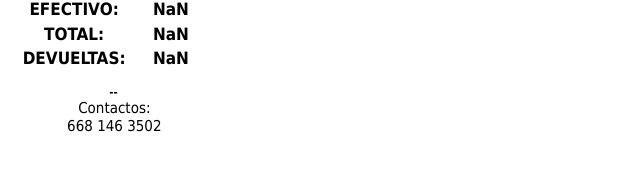
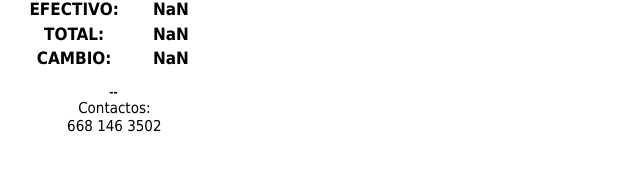
Before and after one commit to Isaquilloalaluf/Tickets, a plain HTML site: page index.html in a window 1280 px wide. Shown: the part 266-436 px from the top of the page, 0-640 px from the left. Drawn offline with Linux system fonts and the light colour scheme.

Commit message:
Update index.html

```diff
--- a/index.html
+++ b/index.html
@@ -439,7 +439,7 @@
                     <td colspan="2"><h2 id="total"></h2></td>
                 </tr>
                 <tr class="table-footer">
-                    <td colspan="2"><h2>DEVUELTAS:</h2></td>
+                    <td colspan="2"><h2>CAMBIO:</h2></td>
                     <td colspan="2"><h2 id="devueltas"></h2></td>
                 </tr>
 
```
